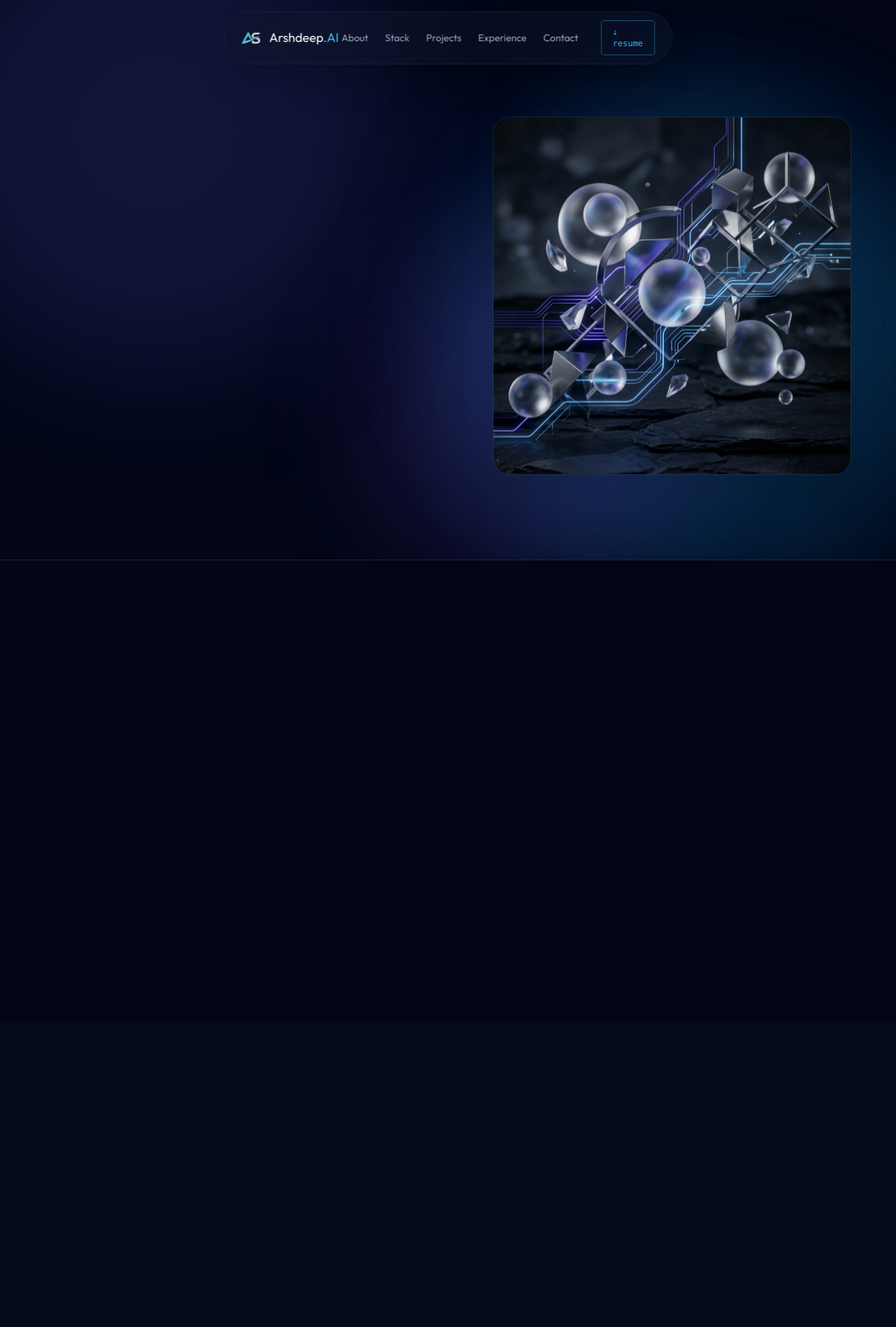
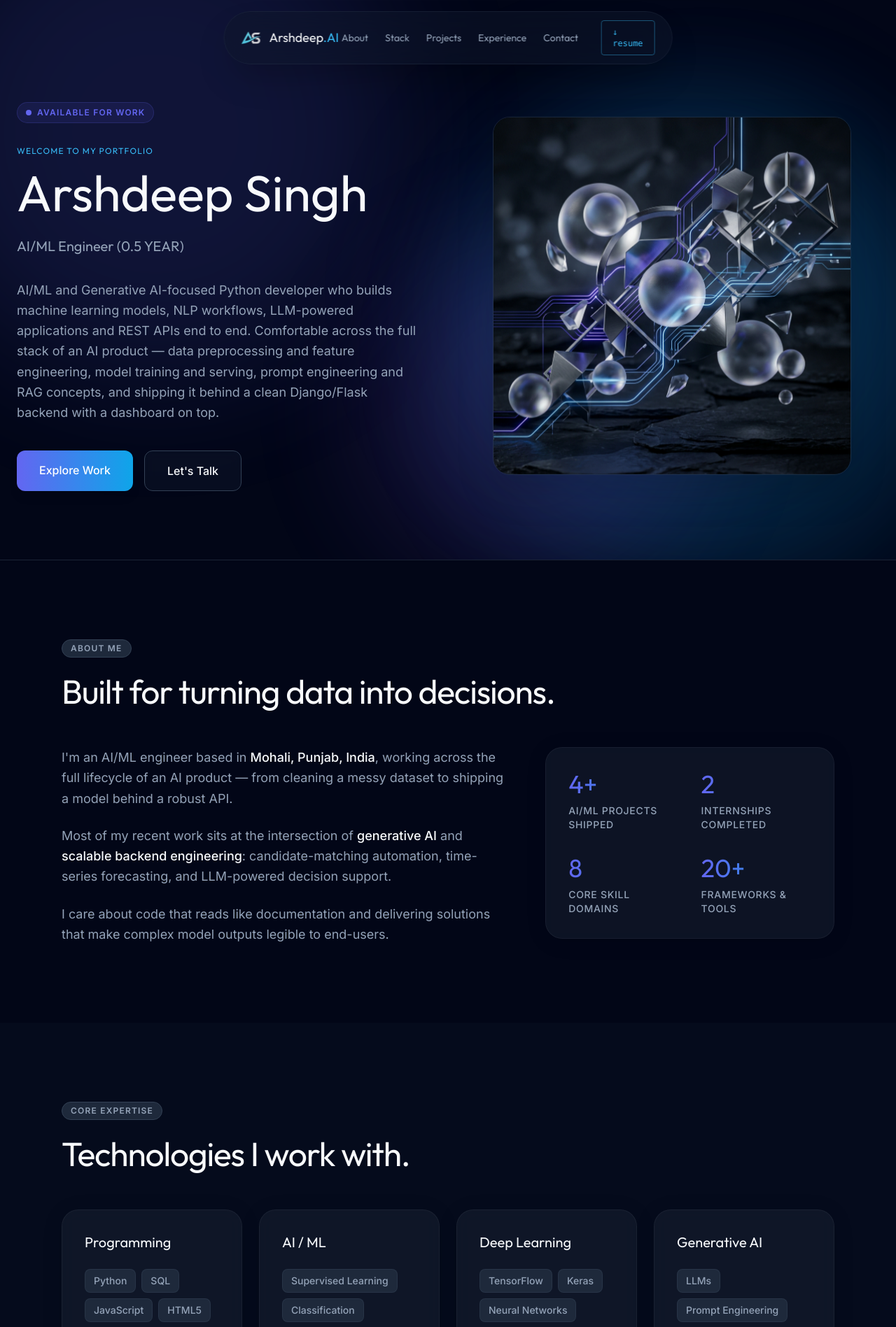
Before and after one commit to Arshdeep6840/python-ai-portfolio, a Flask app: page / in a window 1280 px wide. Shown: the top 1897 px of the page at 70% size. Run offline with Flask 3, Linux system fonts and the light colour scheme; some libraries are stand-ins or nearby versions.

Commit message:
feat: add portfolio frontend templates, styles, scripts, and update profile roles structure

```diff
--- a/data.py
+++ b/data.py
@@ -2,7 +2,11 @@
 
 PROFILE = {
     "name": "Arshdeep Singh",
-    "roles": "AI/ML Engineer (0.5 YEAR),Generative AI Developer (0 YEAR),Python Developer (01 YEAR)",
+    "roles": [
+        "AI/ML Engineer (0.5 YEAR)",
+        "Generative AI Developer (0 YEAR)",
+        "Python Developer (01 YEAR)"
+    ],
     "location": "Mohali, Punjab, India",
     "email": "arshdeepsingh17092@gmail.com",
     "contact_number": "+91 6284519020",
--- a/static/css/style.css
+++ b/static/css/style.css
@@ -172,6 +172,29 @@ input:focus, textarea:focus, select:focus {
 }
 
 /* ==========================================================
+   NAVBAR ACTIVE STATE (ScrollSpy)
+========================================================== */
+.nav-link::after {
+    content: '';
+    position: absolute;
+    bottom: -6px;
+    left: 0;
+    width: 0;
+    height: 2px;
+    background: var(--accent);
+    transition: width 0.3s ease;
+    border-radius: 2px;
+}
+
+.nav-link.active::after, .nav-link:hover::after {
+    width: 100%;
+}
+
+.nav-link.active {
+    color: var(--text);
+}
+
+/* ==========================================================
    REDUCED MOTION
 ========================================================== */
 @media (prefers-reduced-motion: reduce) {
--- a/static/js/main.js
+++ b/static/js/main.js
@@ -104,8 +104,33 @@ document.getElementById("year").textContent = new Date().getFullYear();
     link.addEventListener("click", close);
   });
 })();
+// ---------------------------------------------------------------------------
+// ScrollSpy (Active Nav Link)
+// ---------------------------------------------------------------------------
+(function scrollSpy() {
+  const sections = document.querySelectorAll("section[id]");
+  const navLinks = document.querySelectorAll(".nav-link");
 
+  function onScroll() {
+    let current = "";
+    sections.forEach((section) => {
+      const sectionTop = section.offsetTop;
+      if (window.scrollY >= sectionTop - 150) {
+        current = section.getAttribute("id");
+      }
+    });
 
+    navLinks.forEach((link) => {
+      link.classList.remove("active");
+      if (link.getAttribute("href").includes(current) && current !== "") {
+        link.classList.add("active");
+      }
+    });
+  }
+
+  window.addEventListener("scroll", onScroll, { passive: true });
+  onScroll();
+})();
 // ---------------------------------------------------------------------------
 // Contact form
 // ---------------------------------------------------------------------------
--- a/templates/index.html
+++ b/templates/index.html
@@ -67,11 +67,11 @@
       </a>
 
       <div class="hidden md:flex items-center gap-6 font-display text-sm font-500 text-muted">
-        <a href="#about" class="hover:text-ink transition-colors">About</a>
-        <a href="#skills" class="hover:text-ink transition-colors">Stack</a>
-        <a href="#projects" class="hover:text-ink transition-colors">Projects</a>
-        <a href="#experience" class="hover:text-ink transition-colors">Experience</a>
-        <a href="#contact" class="hover:text-ink transition-colors">Contact</a>
+        <a href="#about" class="nav-link hover:text-ink transition-colors relative">About</a>
+        <a href="#skills" class="nav-link hover:text-ink transition-colors relative">Stack</a>
+        <a href="#projects" class="nav-link hover:text-ink transition-colors relative">Projects</a>
+        <a href="#experience" class="nav-link hover:text-ink transition-colors relative">Experience</a>
+        <a href="#contact" class="nav-link hover:text-ink transition-colors relative">Contact</a>
       </div>
 
       <div class="flex items-center gap-3">
```
